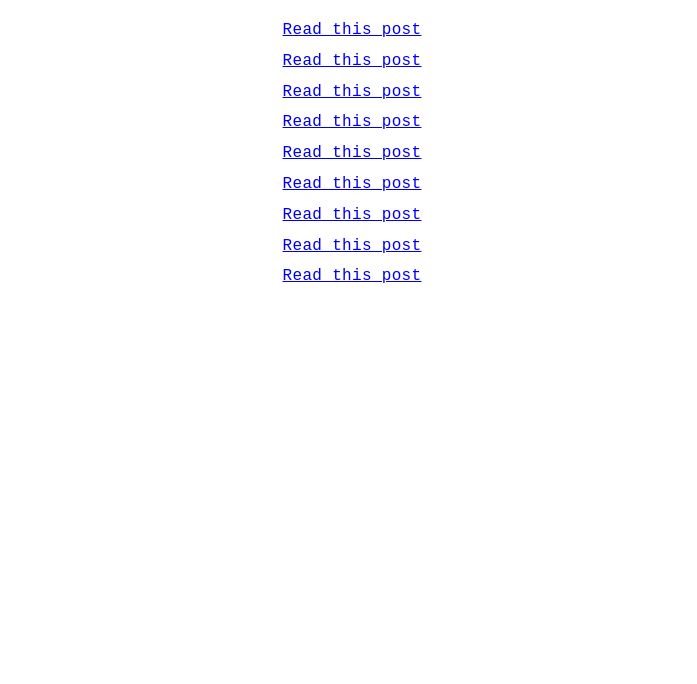
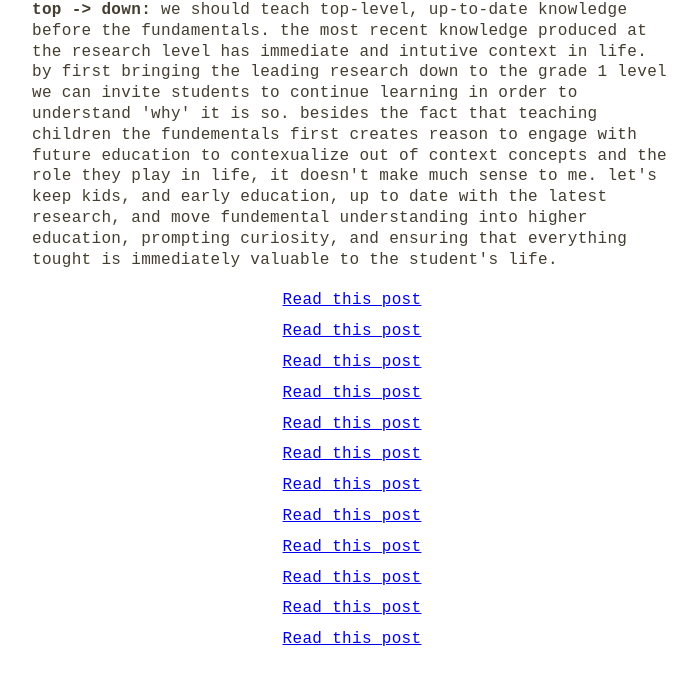
Before and after one commit to JessenDGibbs/mugsandearplugs, a React (Create React App) app: page /Post10 in a window 1280 px wide. Shown: the top 684 px of the page, without its empty margins (288-985 px from the left). Built offline with nearby package versions, Linux system fonts and the light colour scheme.

Commit message:
post 10, 11, 12

```diff
--- a/src/App.js
+++ b/src/App.js
@@ -12,7 +12,9 @@ import Post6 from './posts/Post6';
 import Post7 from './posts/Post7';
 import Post8 from './posts/Post8';
 import Post9 from './posts/Post9';
-
+import Post10 from './posts/Post10';
+import Post11 from './posts/Post11';
+import Post12 from './posts/Post12';
 
 
 
@@ -31,10 +33,14 @@ function App() {
           <Route path="/Post7" element={<Post7 />} />
           <Route path="/Post8" element={<Post8 />} />
           <Route path="/Post9" element={<Post9 />} />
-
-
+          <Route path="/Post10" element={<Post10 />} />
+          <Route path="/Post11" element={<Post11 />} />
+          <Route path="/Post12" element={<Post12 />} />
         </Routes>
         <div className="links">
+        <Link to="/Post12">Read this post</Link>
+        <Link to="/Post11">Read this post</Link>
+        <Link to="/Post10">Read this post</Link>
         <Link to="/Post9">Read this post</Link>
         <Link to="/Post8">Read this post</Link>
         <Link to="/Post7">Read this post</Link>
@@ -45,7 +51,6 @@ function App() {
         <Link to="/Post2">Read this post</Link>
         <Link to="/Post1">Read this post</Link>
 
-
         </div>
       </div>
     </Router>
--- /dev/null
+++ b/src/posts/Post10.js
@@ -0,0 +1,13 @@
+function Post10() {
+    return (
+
+        <div style={{width: "50%"}}>
+          <b>top {'->'} down:</b> we should teach top-level, up-to-date knowledge before the fundamentals. the most recent knowledge produced at the research level has immediate and intutive context in life. by first bringing the leading research down to the grade 1 level we can invite students to continue learning in order to understand 'why' it is so. besides the fact that teaching children the fundementals first creates reason to engage with future education to contexualize out of context concepts and the role they play in life, it doesn't make much sense to me. let's keep kids, and early education, up to date with the latest research, and move fundemental understanding into higher education, prompting curiosity, and ensuring that everything tought is immediately valuable to the student's life.
+      </div>
+
+
+    );
+
+  }
+
+  export default Post10;
--- /dev/null
+++ b/src/posts/Post11.js
@@ -0,0 +1,13 @@
+function Post11() {
+    return (
+
+        <div style={{width: "50%"}}>
+          <b>publishers:</b> gate keepers of knowledge and progress. publishers pay-wall front-line knowledge for profit. they take advantage of researchers, drain the pockets of universities, and all for personal gain. academic research should be default open-access. fuck the oligopoly.
+      </div>
+
+
+    );
+
+  }
+
+  export default Post11;
--- /dev/null
+++ b/src/posts/Post12.js
@@ -0,0 +1,13 @@
+function Post12() {
+    return (
+
+        <div style={{width: "50%"}}>
+          <b>meaningless:</b> we are meaningless. turning inwards to find meaning will only arrive at dilusion and narcissism. meaning is crafted through service. orient yourself entirely towards something or someone you love and along the path to get there your meaning and purpose will emerge. modern, western, 'spirituality' is leveraging ego for profit, selling courses, practices, and communities with the promise of a better life. it's just another market to be made. anything under a capitalist state will be capitalized on.
+      </div>
+
+
+    );
+
+  }
+
+  export default Post12;
```
